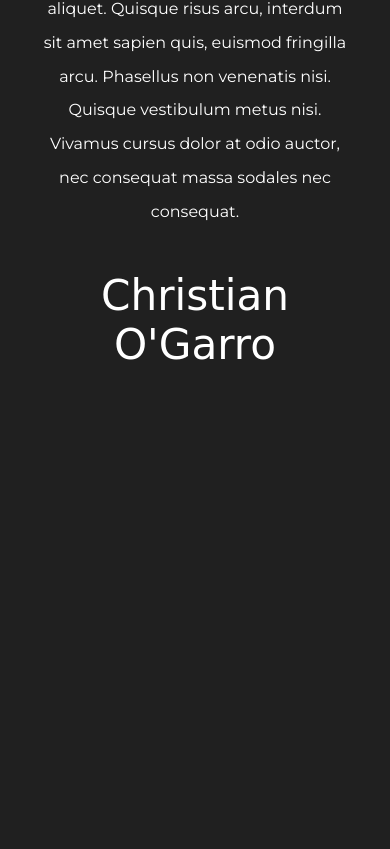
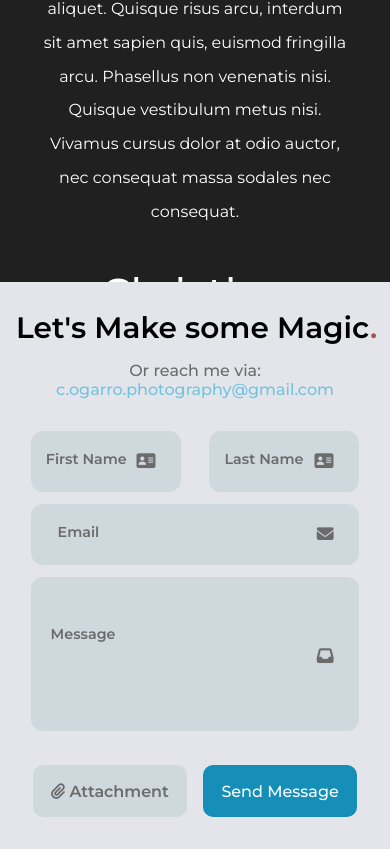
Before and after one commit to stefangoolcharan/Christian-O-Garro, a website: page index.html in a window 390 px wide. Shown: the part 1701-2550 px from the top of the page. Before the commit the page ends 2070 px from the top, so only its background shows below. Drawn offline with nearby package versions, Linux system fonts and the light colour scheme; a web font is replaced by a local one.

Commit message:
added responsivness to contact section

```diff
--- a/style.css
+++ b/style.css
@@ -181,7 +181,11 @@ body {
     padding-bottom: 20px;
 }
 
+/*About Section*/
 
+#about{
+    height: 80vh;
+}
 
 .about-section {
     height: 80vh;
@@ -218,10 +222,11 @@ body {
     font-weight: 500;
 }
 
-
 .about-content {
     color: white;
 }
+
+/*Contact Section*/
 
 .form-wrapper {
     max-width: 50rem;
@@ -241,12 +246,11 @@ body {
     grid-row: 1/2;
 }
 
-
 .left {
     width: 100%;
     max-width: 100vw;
     margin: 0 auto;
-    background-color: rgb(227, 233, 235);
+    background-color: rgb(227, 229, 235);
     display: grid;
     grid-template-columns: repeat(2, 1fr);
     position: relative;
@@ -328,6 +332,7 @@ body {
     transform: translateX(-30%);
     color: #6b6b6b;
     font-weight: 600;
+    font-size: 1.7vh;
     pointer-events: none;
     transition: .25s;
 }
@@ -339,7 +344,7 @@ body {
     transform: translateY(-50%);
     pointer-events: none;
     color: #6b6b6b;
-    font-size: 1.25rem;
+    font-size: 2vh;
     transition: .3s;
 }
 
@@ -583,6 +588,10 @@ textarea.contact-input {
 
     /*About Section*/
 
+    #about{
+        height: 100vh;
+    }
+
     .about-section {
         display: flex;
         flex-direction: column;
@@ -604,4 +613,44 @@ textarea.contact-input {
         max-width: 100vw;
     }
 
+
+    /*Contact Section*/
+
+    #contact{
+        position: relative;
+        top: 35vh;
+    }
+
+    .form-wrapper{
+        padding: 2rem 1rem 2rem 1rem;
+    }
+
+    .left{
+        display: flex;
+        flex-direction: column;
+    }
+
+    .contact-heading h2{
+        font-size: 3.5vh;
+        margin: 0;
+        text-align: center;
+    }
+
+    .contact-heading p{
+        margin: 0;
+        margin-bottom: 4vh;
+        text-align: center;
+    }
+
+    .contact-form{
+        margin:0vh 2vh 0vh 2vh;
+    }
+
+    .btn{
+      padding: 2vh 2vh;
+    }
+
+    .right{
+        display: none;
+    }
 }
```
Also changed, not shown: index.html (+2 -2 lines).
